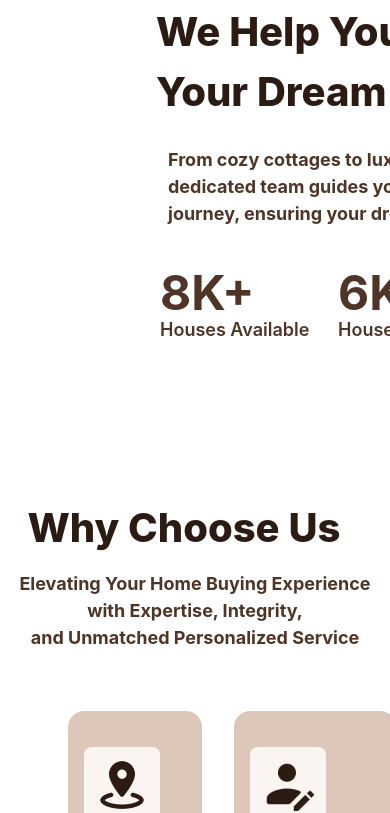
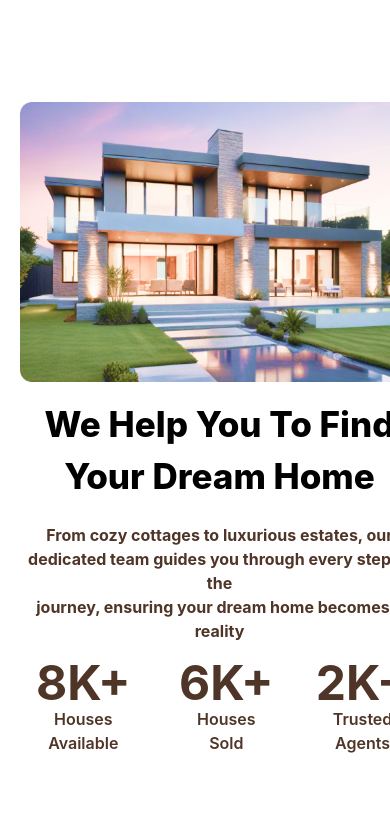
Before and after one commit to abduletifabdella29-lab/dwello-real-estate, a React (Vite) app in the folder dwello-real-estate/: page / in a window 390 px wide. Shown: the part 1272-2085 px from the top of the page. Built offline with nearby package versions, Linux system fonts and the light colour scheme.

Commit message:
feat: add responsive About Us Section

```diff
--- a/dwello-real-estate/src/Components/AboutUsSection.jsx
+++ b/dwello-real-estate/src/Components/AboutUsSection.jsx
@@ -3,36 +3,52 @@ import aboutUshome from '../assets/images/aboutUshome.png'
 
 function AboutUsSection() {
     return (
-    <>
-    <div className='mt-45 mb-20 flex'>
-        <div className='ml-20 w-130.75 h-104'>
+        <div className='mt-70 lg:mt-45 mb-20 w-[90%] m-auto lg:w-full lg:flex'>
+            <div className='w-100 m-auto pb-4 lg:ml-20 lg:m-0 lg:w-120 lg:pt-4 lg:h-104'>
                 <img src={aboutUshome} alt="home" />
             </div>
 
-        <div>
-            <h2 className='w-128.5 h-28 font-extrabold text-[40px] text-[#2B1B12] pl-19'>We Help You To Find <br /> Your Dream Home</h2>
+            <div className='w-100 m-auto text-center lg:w-auto lg:m-0 lg:text-left'>
+                <h1 className='font-extrabold text-[35px] leading-[150%] pb-3 lg:w-128.5 lg:h-28 lg:text-[40px] lg:leading-normal lg:pl-19 lg:pb-0'>
+                    We Help You To Find <br /> Your Dream Home
+                </h1>
 
-            <p className=' h-21.75 font-bold text-[18px] text-[#4F3527] pl-22 pt-8'>From cozy cottages to luxurious estates, our <br /> dedicated team guides you through every step of the <br />journey, ensuring your dream home becomes a reality</p>
+                <p className='font-bold text-[16px] text-[#4F3527] py-2 lg:h-21.75 lg:text-[18px] lg:pl-22 lg:pt-8 lg:py-0'>
+                    From cozy cottages to luxurious estates, our <br />
+                    dedicated team guides you through every step of the <br />
+                    journey, ensuring your dream home becomes a reality
+                </p>
 
-            <div className='flex'>
-                <div className='pt-8 ml-20'>
-                    <h1 className='w-39.5 h-20.75 font-bold text-5xl pt-9 text-[#4F3527]'>8K+ </h1>
-                    <p className=' font-semibold text-[18px] text-[#4F3527]'>Houses Available</p>
+                <div className='font-semibold text-[#4F3527] text-[16px] flex py-2 gap-8 justify-center lg:gap-0 lg:py-0 lg:justify-start'>
+                    <div className='lg:pt-8 lg:ml-20'>
+                        <h1 className='font-bold text-5xl text-[#4F3527] lg:w-39.5 lg:h-20.75 lg:pt-9'>
+                            8K+
+                        </h1>
+                        <p className='font-semibold text-[16px] text-[#4F3527] lg:text-[18px]'>
+                            Houses Available
+                        </p>
                     </div>
 
-                <div className='pt-8 pl-5'>
-                    <h1 className='w-39.5 h-20.75 font-bold text-5xl pt-9 text-[#4F3527]'>6K+ </h1>
-                    <p className=' font-semibold text-[18px] text-[#4F3527]'>Houses Sold</p>
+                    <div className='lg:pt-8 lg:pl-5'>
+                        <h1 className='font-bold text-5xl text-[#4F3527] lg:w-39.5 lg:h-20.75 lg:pt-9'>
+                            6K+
+                        </h1>
+                        <p className='font-semibold text-[16px] text-[#4F3527] lg:text-[18px]'>
+                            Houses Sold
+                        </p>
                     </div>
 
-                <div className='pt-8 pl-5'>
-                    <h1 className='w-39.5 h-20.75 font-bold text-5xl pt-9 text-[#4F3527]'>2K+ </h1>
-                    <p className=' font-semibold text-[18px] text-[#4F3527]'>Trusted Agents</p>
+                    <div className='lg:pt-8 lg:pl-5'>
+                        <h1 className='font-bold text-5xl text-[#4F3527] lg:w-39.5 lg:h-20.75 lg:pt-9'>
+                            2K+
+                        </h1>
+                        <p className='font-semibold text-[16px] text-[#4F3527] lg:text-[18px]'>
+                            Trusted Agents
+                        </p>
                     </div>
                 </div>
             </div>
         </div>
-    </>
     )
 }
 
```
Lines whose indentation alone changed are shown as unchanged.
